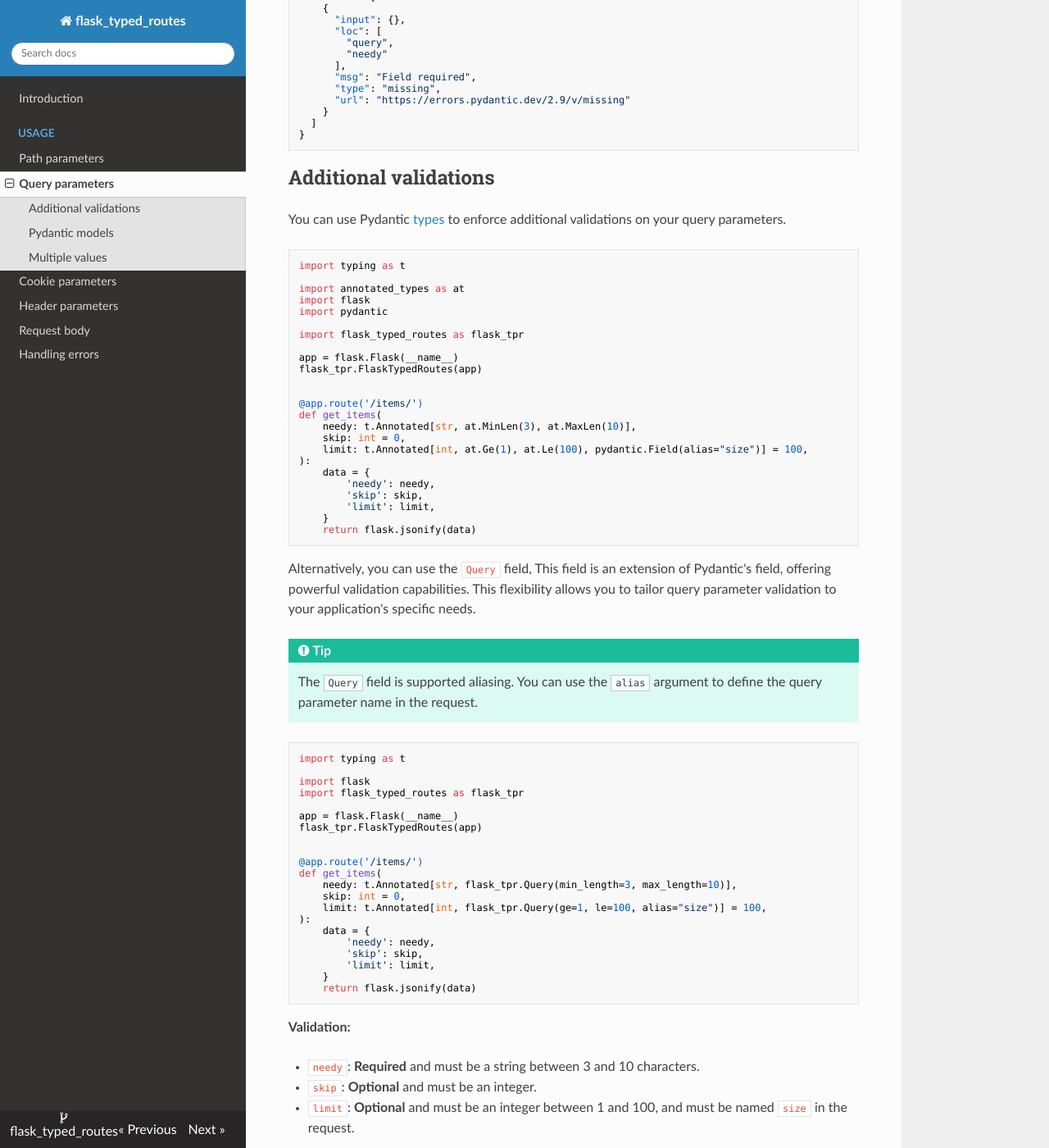
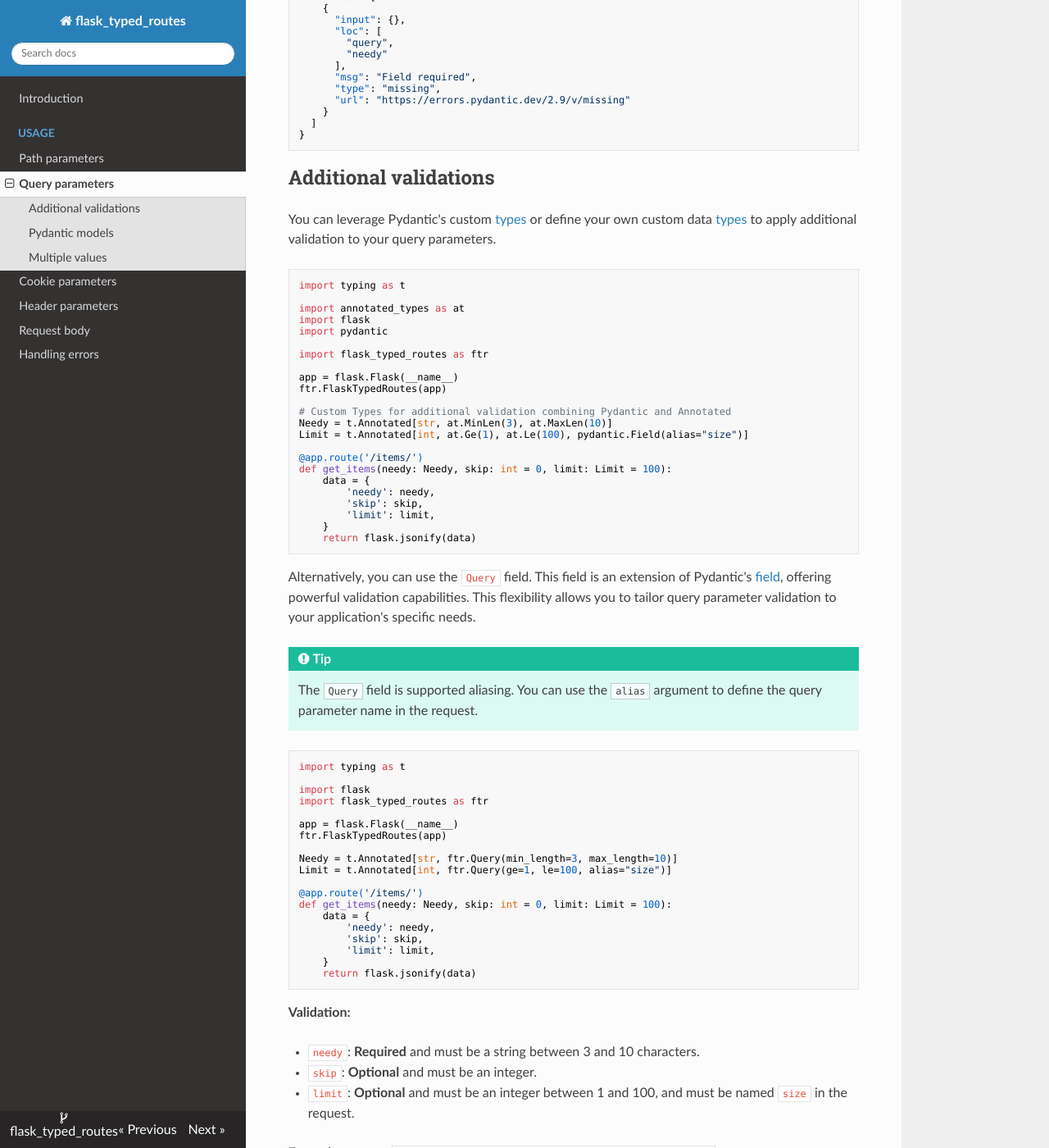
Before and after one commit to rmoralespp/flask_typed_routes, an MkDocs documentation site: the page built from docs/query.md, in a window 1280 px wide and 1400 px high, scrolled down 927 px. Shown: the whole window at 82% size. Built offline with MkDocs 1.6.1, drawn with Linux system fonts in a browser that asks for light colours; nearby versions of some CDN libraries; some of the changed text lies outside the part shown.

Commit message:
Update Documentation

````diff
--- a/docs/body.md
+++ b/docs/body.md
@@ -115,15 +115,18 @@ def update_item(
 You can use multiple Pydantic models in a single route and validate specific fields in the request body using the
 `Body` field with the `embed` parameter.
 
+!!! note:
+    This `Body` field is an extension of Pydantic's [field](https://pydantic-docs.helpmanual.io/concepts/fields/)
+
 ```python
 import typing as t
 
 import pydantic
 import flask
-import flask_typed_routes as flask_tpr
+import flask_typed_routes as ftr
 
 app = flask.Flask(__name__)
-flask_tpr.FlaskTypedRoutes(app)
+ftr.FlaskTypedRoutes(app)
 
 
 class Item(pydantic.BaseModel):
@@ -139,8 +142,8 @@ class User(pydantic.BaseModel):
 @app.post('/users/<user_id>/items/')
 def create_item_by_user(
     user_id: int,
-    item: t.Annotated[Item, flask_tpr.Body(embed=True)],
-    user: t.Annotated[User, flask_tpr.Body(embed=True)],
+    item: t.Annotated[Item, ftr.Body(embed=True)],
+    user: t.Annotated[User, ftr.Body(embed=True)],
 ):
     # Use `Body` with `embed=True` to validate nested specific fields in the request body
     data = {
--- a/docs/cookie.md
+++ b/docs/cookie.md
@@ -7,14 +7,16 @@ values and validation using Pydantic models.
 import typing as t
 
 import flask
-import flask_typed_routes as flask_tpr
+import flask_typed_routes as ftr
 
 app = flask.Flask(__name__)
-flask_tpr.FlaskTypedRoutes(app)
+ftr.FlaskTypedRoutes(app)
+
+SessionId = t.Annotated[str, ftr.Cookie(alias="session-id")]
 
 
 @app.route('/items/')
-def get_items(session_id: t.Annotated[str, flask_tpr.Cookie(alias="session-id")] = None):
+def get_items(session_id: SessionId = None):
     data = {
         'session_id': session_id,
     }
--- a/docs/header.md
+++ b/docs/header.md
@@ -7,14 +7,14 @@ values and validation using Pydantic models.
 import typing as t
 
 import flask
-import flask_typed_routes as flask_tpr
+import flask_typed_routes as ftr
 
 app = flask.Flask(__name__)
-flask_tpr.FlaskTypedRoutes(app)
+ftr.FlaskTypedRoutes(app)
 
 
 @app.route('/items/')
-def get_items(auth: t.Annotated[str, flask_tpr.Header(alias="Authorization")] = None):
+def get_items(auth: t.Annotated[str, ftr.Header(alias="Authorization")] = None):
     data = {
         'auth': auth,
     }
--- a/docs/index.md
+++ b/docs/index.md
@@ -38,15 +38,21 @@ Example of a simple Flask application using `flask_typed_routes`:
 Create a file `items.py` with:
 
 ```python
+import typing as t
+
+import annotated_types as at
 import flask
-import flask_typed_routes as flask_tpr
+import flask_typed_routes as ftr
+import pydantic
 
 app = flask.Flask(__name__)
-flask_tpr.FlaskTypedRoutes(app)
+ftr.FlaskTypedRoutes(app)
 
+Skip = pydantic.NonNegativeInt # custom Pydantic type
+Limit = t.Annotated[int, at.Ge(1), at.Le(100)] # custom Annotated type
 
 @app.get('/items/<user>/')
-def get_items(user: str, skip: int = 0, limit: int = 10):
+def get_items(user: str, skip: Skip = 0, limit: Limit = 10):
     # Parameters not included in the "path" are automatically treated as "query" parameters.
     data = {
         'user': user,
@@ -99,12 +105,12 @@ You can also use Pydantic models to validate request data in Flask routes.
 Now let's update the `items.py` file with:
 
 ```python
+import flask
+import flask_typed_routes as ftr
 import pydantic
-import flask
-import flask_typed_routes as flask_tpr
 
 app = flask.Flask(__name__)
-flask_tpr.FlaskTypedRoutes(app)
+ftr.FlaskTypedRoutes(app)
 
 
 class Item(pydantic.BaseModel):
@@ -131,20 +137,20 @@ Now let's update the `items.py` file with:
 
 ```python
 import flask
-import flask_typed_routes as flask_tpr
+import flask_typed_routes as ftr
 
 app = flask.Flask(__name__)
-flask_tpr.FlaskTypedRoutes(app)
-app_v2 = flask.Blueprint('items', __name__, url_prefix='/v2')
+ftr.FlaskTypedRoutes(app)
+blp = flask.Blueprint('items', __name__, url_prefix='/v2')
 
 
-@app_v2.get('/items/')
+@blp.get('/items/')
 def get_items_v2(skip: int = 0, limit: int = 10, country: str = 'US'):
     data = {'skip': skip, 'limit': limit, 'country': country}
     return flask.jsonify(data)
 
 
-app.register_blueprint(app_v2)
+app.register_blueprint(blp)
 ```
 
 ### Using Flask Class-Based Views
@@ -156,11 +162,10 @@ Now let's update the `items.py` file with:
 ```python
 import flask
 import flask.views
-
-import flask_typed_routes as flask_tpr
+import flask_typed_routes as ftr
 
 app = flask.Flask(__name__)
-flask_tpr.FlaskTypedRoutes(app)
+ftr.FlaskTypedRoutes(app)
 
 
 class UserProducts(flask.views.View):
--- a/docs/path.md
+++ b/docs/path.md
@@ -7,11 +7,12 @@ You can validate **Path parameters** in your route by adding standard type hints
 
 ```python
 import typing as t
+
 import flask
-import flask_typed_routes as flask_tpr
+import flask_typed_routes as ftr
 
 app = flask.Flask(__name__)
-flask_tpr.FlaskTypedRoutes(app)
+ftr.FlaskTypedRoutes(app)
 
 
 @app.route('/items/<category_id>/<lang>/')
@@ -60,19 +61,18 @@ def read_items(category_id: int, lang: t.Literal['es', 'en']):
 
 ## Additional validations
 
-You can use Pydantic [types](https://docs.pydantic.dev/latest/concepts/types/) to enforce additional
-validations on your route parameters.
+You can leverage Pydantic's custom [types](https://docs.pydantic.dev/latest/concepts/types/) or define your own custom
+data [types](https://docs.pydantic.dev/latest/concepts/types/#custom-types) to apply additional validation to your path parameters.
 
 ```python
 import typing as t
 
 import annotated_types as at
 import flask
-
-import flask_typed_routes as flask_tpr
+import flask_typed_routes as ftr
 
 app = flask.Flask(__name__)
-flask_tpr.FlaskTypedRoutes(app)
+ftr.FlaskTypedRoutes(app)
 
 
 @app.route('/items/<category_id>/')
@@ -81,25 +81,22 @@ def read_items(category_id: t.Annotated[int, at.Ge(1), at.Le(100)]):
     return flask.jsonify(data)
 ```
 
-Alternatively, you can use the `Path` field, This field is an extension of Pydantic's field,
+Alternatively, you can use the `Path` field. This field is an extension of Pydantic's [field](https://docs.pydantic.dev/latest/concepts/fields/),
 offering powerful validation capabilities.
 This flexibility allows you to tailor path parameter validation to your application's specific needs.
-
-!!! warning
-    The `Path` field is not supported aliasing. You must respect the **path name** when using it.
 
 ```python
 import typing as t
 
 import flask
-import flask_typed_routes as flask_tpr
+import flask_typed_routes as ftr
 
 app = flask.Flask(__name__)
-flask_tpr.FlaskTypedRoutes(app)
+ftr.FlaskTypedRoutes(app)
 
 
 @app.route('/items/<category_id>/')
-def read_items(category_id: t.Annotated[int, flask_tpr.Path(ge=1, le=100)]):
+def read_items(category_id: t.Annotated[int, ftr.Path(ge=1, le=100)]):
     data = {'category_id': category_id}
     return flask.jsonify(data)
 ```
@@ -107,3 +104,8 @@ def read_items(category_id: t.Annotated[int, flask_tpr.Path(ge=1, le=100)]):
 **Validation:**
 
 - `category_id` must be an integer between 1 and 100.
+
+## Aliasing
+
+!!! warning
+    Aliases defined in Path type hints will be ignored to maintain consistency with the names specified in the Flask route.
--- a/docs/query.md
+++ b/docs/query.md
@@ -7,10 +7,10 @@ Parameters not included in the **Path** are automatically treated as **Query** p
 
 ```python
 import flask
-import flask_typed_routes as flask_tpr
+import flask_typed_routes as ftr
 
 app = flask.Flask(__name__)
-flask_tpr.FlaskTypedRoutes(app)
+ftr.FlaskTypedRoutes(app)
 
 
 @app.route('/items/')
@@ -61,8 +61,8 @@ def get_items(needy: str, skip: int = 0, limit: int = 100):
 
 ## Additional validations
 
-You can use Pydantic [types](https://docs.pydantic.dev/latest/concepts/types/) to enforce additional
-validations on your query parameters.
+You can leverage Pydantic's custom [types](https://docs.pydantic.dev/latest/concepts/types/) or define your own custom
+data [types](https://docs.pydantic.dev/latest/concepts/types/#custom-types) to apply additional validation to your query parameters.
 
 ```python
 import typing as t
@@ -71,18 +71,17 @@ import annotated_types as at
 import flask
 import pydantic
 
-import flask_typed_routes as flask_tpr
+import flask_typed_routes as ftr
 
 app = flask.Flask(__name__)
-flask_tpr.FlaskTypedRoutes(app)
+ftr.FlaskTypedRoutes(app)
 
+# Custom Types for additional validation combining Pydantic and Annotated
+Needy = t.Annotated[str, at.MinLen(3), at.MaxLen(10)]
+Limit = t.Annotated[int, at.Ge(1), at.Le(100), pydantic.Field(alias="size")]
 
 @app.route('/items/')
-def get_items(
-    needy: t.Annotated[str, at.MinLen(3), at.MaxLen(10)],
-    skip: int = 0,
-    limit: t.Annotated[int, at.Ge(1), at.Le(100), pydantic.Field(alias="size")] = 100,
-):
+def get_items(needy: Needy, skip: int = 0, limit: Limit = 100):
     data = {
         'needy': needy,
         'skip': skip,
@@ -91,7 +90,7 @@ def get_items(
     return flask.jsonify(data)
 ```
 
-Alternatively, you can use the `Query` field, This field is an extension of Pydantic's field,
+Alternatively, you can use the `Query` field. This field is an extension of Pydantic's [field](https://docs.pydantic.dev/latest/concepts/fields/),
 offering powerful validation capabilities.
 This flexibility allows you to tailor query parameter validation to your application's specific needs.
 
@@ -103,18 +102,16 @@ This flexibility allows you to tailor query parameter validation to your applica
 import typing as t
 
 import flask
-import flask_typed_routes as flask_tpr
+import flask_typed_routes as ftr
 
 app = flask.Flask(__name__)
-flask_tpr.FlaskTypedRoutes(app)
+ftr.FlaskTypedRoutes(app)
 
+Needy = t.Annotated[str, ftr.Query(min_length=3, max_length=10)]
+Limit = t.Annotated[int, ftr.Query(ge=1, le=100, alias="size")]
 
 @app.route('/items/')
-def get_items(
-    needy: t.Annotated[str, flask_tpr.Query(min_length=3, max_length=10)],
-    skip: int = 0,
-    limit: t.Annotated[int, flask_tpr.Query(ge=1, le=100, alias="size")] = 100,
-):
+def get_items(needy: Needy, skip: int = 0, limit: Limit = 100):
     data = {
         'needy': needy,
         'skip': skip,
@@ -151,10 +148,10 @@ import typing as t
 
 import pydantic
 import flask
-import flask_typed_routes as flask_tpr
+import flask_typed_routes as ftr
 
 app = flask.Flask(__name__)
-flask_tpr.FlaskTypedRoutes(app)
+ftr.FlaskTypedRoutes(app)
 
 
 class QueryParams(pydantic.BaseModel):
@@ -168,7 +165,7 @@ class QueryParams(pydantic.BaseModel):
 @app.get('/orders/<user_id>/')
 def get_orders(
     user_id: int,
-    params: t.Annotated[QueryParams, flask_tpr.Query()]
+    params: t.Annotated[QueryParams, ftr.Query()]
 ):
     data = {'user_id': user_id, "params": params.model_dump()}
     return flask.jsonify(data)
@@ -176,7 +173,7 @@ def get_orders(
 
 !!! warning
     The `Query` field can only be directly specified in the **function signature**.
-    When using Pydantic models, you must use **Pydantic's fields**.
+    When using Pydantic models, you must use **Pydantic's [fields](https://pydantic-docs.helpmanual.io/concepts/fields/)**.
 
 **Example request:** `GET ttp://127.0.0.1:5000/orders/233/?status=true`
 
@@ -202,17 +199,15 @@ field.
 import typing as t
 
 import flask
-import flask_typed_routes as flask_tpr
+import flask_typed_routes as ftr
 
 app = flask.Flask(__name__)
-flask_tpr.FlaskTypedRoutes(app)
+ftr.FlaskTypedRoutes(app)
 
+Tags = t.Annotated[list[str], ftr.Query(alias="tag", multi=True)]
 
 @app.get('/users/<user_id>/')
-def get_users(
-    user_id: int,
-    tags: t.Annotated[list[str], flask_tpr.Query(alias="tag", multi=True)] = (),
-):
+def get_users(user_id: int, tags: Tags = ()):
     data = {'user_id': user_id, "tags": tags}
     return flask.jsonify(data)
 ```
````
Also changed, not shown: README.md (+18 -13 lines).
